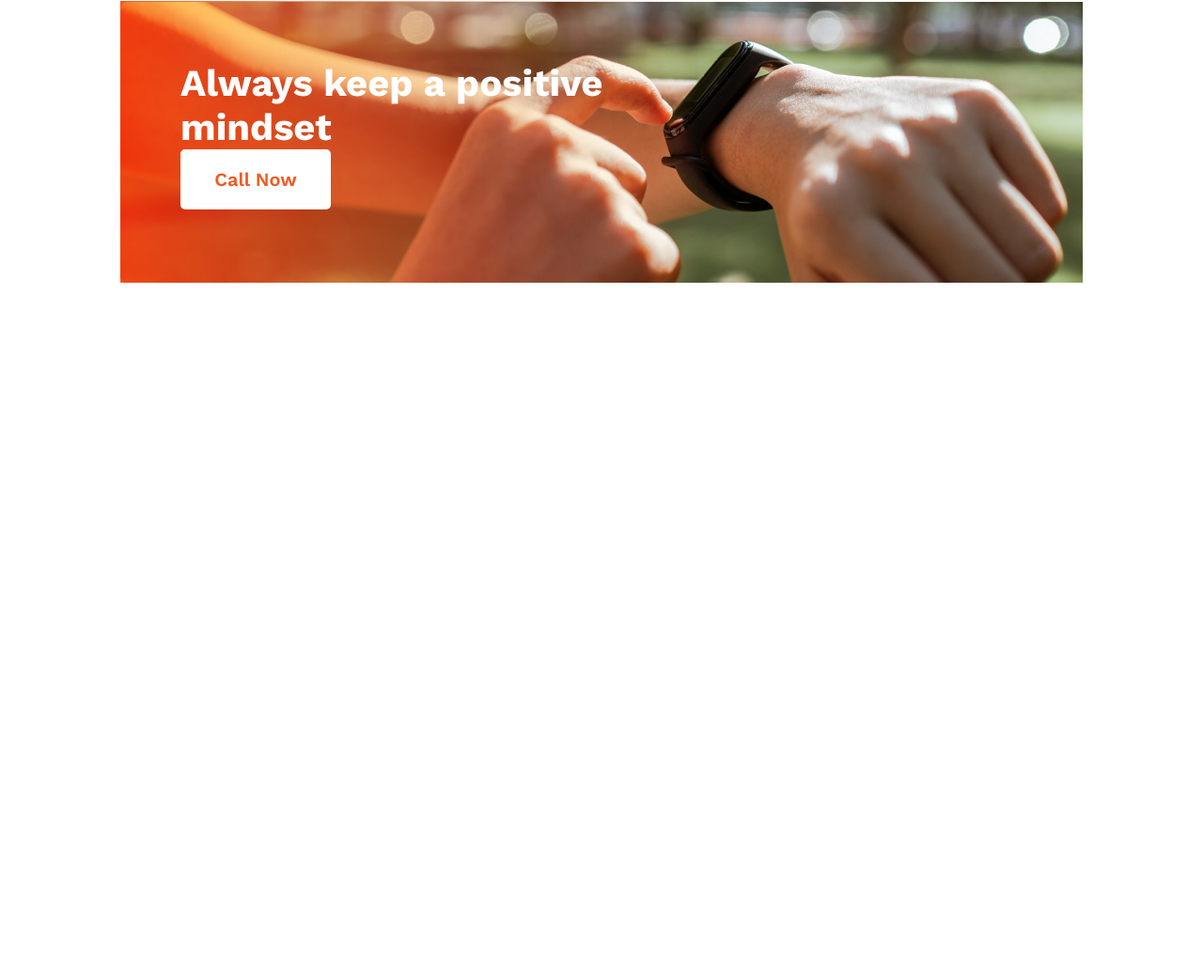
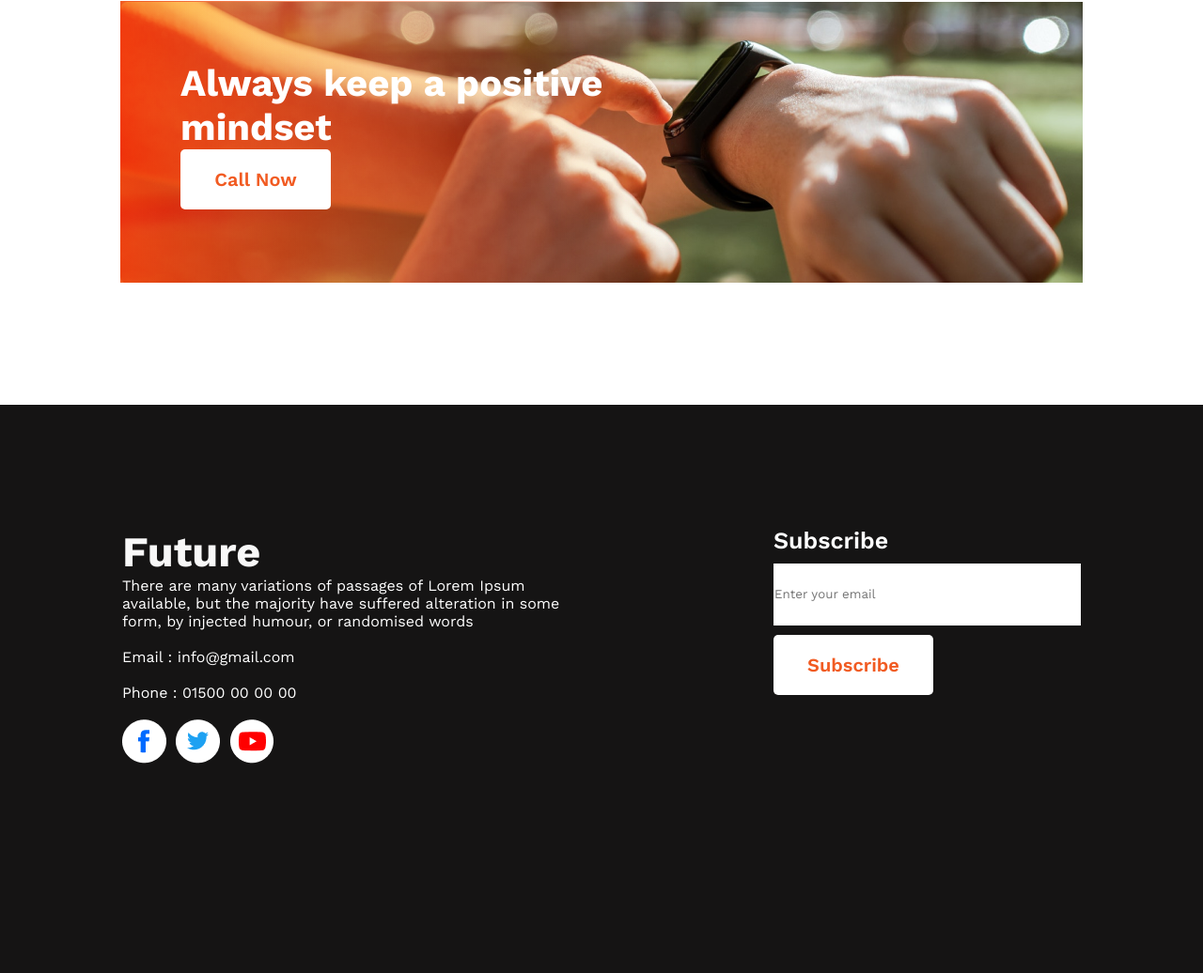
Before and after one commit to arnoldsangma/task-website-1, a plain HTML site: page index.html in a window 1280 px wide. Shown: the part 1987-3023 px from the top of the page at 94% size. Before the commit the page ends 2440 px from the top, so only its background shows below. Drawn offline with nearby package versions, Linux system fonts and the light colour scheme.

Commit message:
footer completed

```diff
--- a/index.html
+++ b/index.html
@@ -75,14 +75,36 @@
           <button class="positive-btn">Call Now</button>
         </div>
         <div class="set-your-mind">
-
         </div>
       </div>
     </section>
   </main>
   <footer>
-
-    </footer>
+      <section>
+       <div class="footer-container">
+        <div class="footer-content">
+          <div class="footer-cont">
+            <h3 class="footer-title">Future</h3>
+            <p class="footer-desc">There are many variations of passages of Lorem Ipsum <br> available, but the majority have suffered alteration in some <br>form, by injected humour, or randomised words</p> <br>
+            <p class="email-foot">Email : info@gmail.com</p> <br>
+            <p class="phone-foot">Phone : 01500 00 00 00</p><br>
+            <ul>
+              <li class="bg"><img src="images/icons/fb.png" alt=""></li>
+              <li class="bg"><img src="images/icons/twitter.png" alt=""></li>
+              <li class="bg"><img src="images/icons/youtube.png" alt=""></li>
+            </ul>
+          </div>
+          <div class="footer-form">
+            <div class="form">
+              <h3 class="form-title">Subscribe</h3>
+              <input class="box-form" type="text" placeholder="Enter your email"> <br>
+              <button class="footer-btn">Subscribe</button>
+            </div>
+          </div>
+        </div>
+       </div>
+      </section>
+  </footer>
 
 </body>
 </html>
--- a/styles/style.css
+++ b/styles/style.css
@@ -136,6 +136,59 @@ h5 {
   color: #f15b22;
   text-align: center;
 }
-.positive-content{
+.positive-content {
   padding: 64px;
 }
+.footer-title {
+  color: #f8f8f8;
+  font-size: 45px;
+  font-weight: 700;
+}
+.footer-desc {
+  color: #fff;
+  font-size: 16px;
+  font-weight: 400;
+}
+.email-foot {
+  color: #fff;
+  font-size: 16px;
+  font-weight: 400;
+}
+.phone-foot {
+  color: #fff;
+  font-size: 16px;
+  font-weight: 400;
+}
+.bg {
+  display: inline;
+  margin-right: 5px;
+}
+.footer-content {
+  display: flex;
+  justify-content: space-between;
+  padding: 130px 130px;
+}
+.footer-container {
+  background-color: #151414;
+  margin-top: 130px;
+}
+.form-title {
+  color: #fff;
+  font-size: 25px;
+  font-weight: 600;
+  padding-bottom: 10px;
+}
+.footer-btn {
+  width: 170px;
+  height: 64px;
+  background: #fff;
+  color: #F15B22;
+  font-size: 20px;
+  font-weight: 600;
+}
+.box-form {
+  width: 325px;
+  height: 64px;
+  margin-bottom: 10px;
+  border: 1px solid #fff;
+}
```
